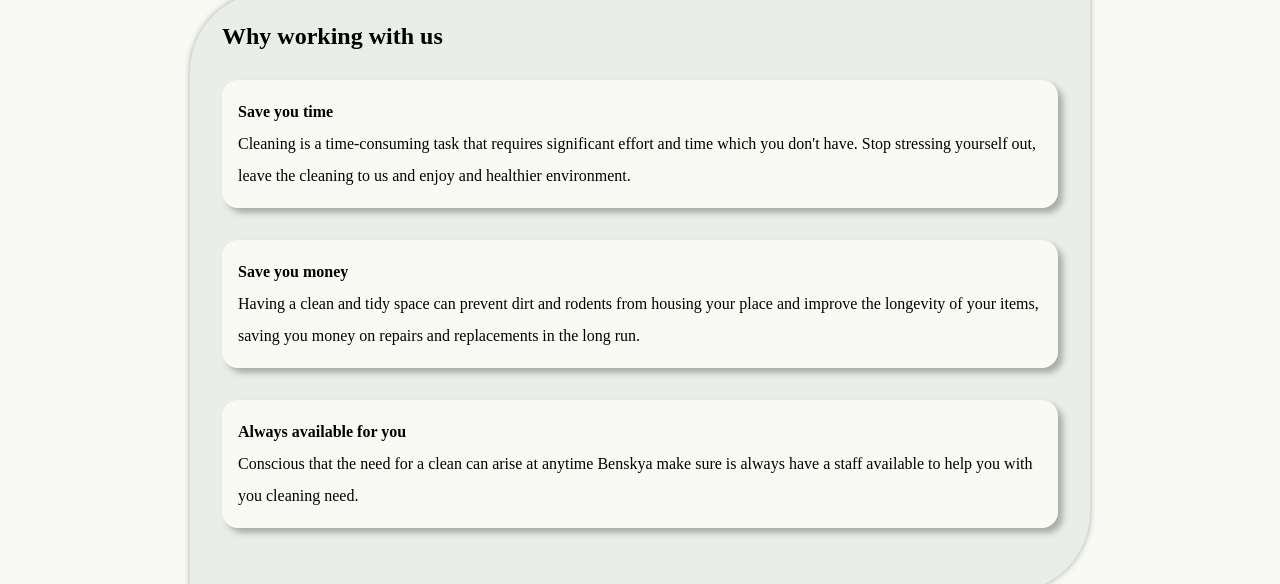
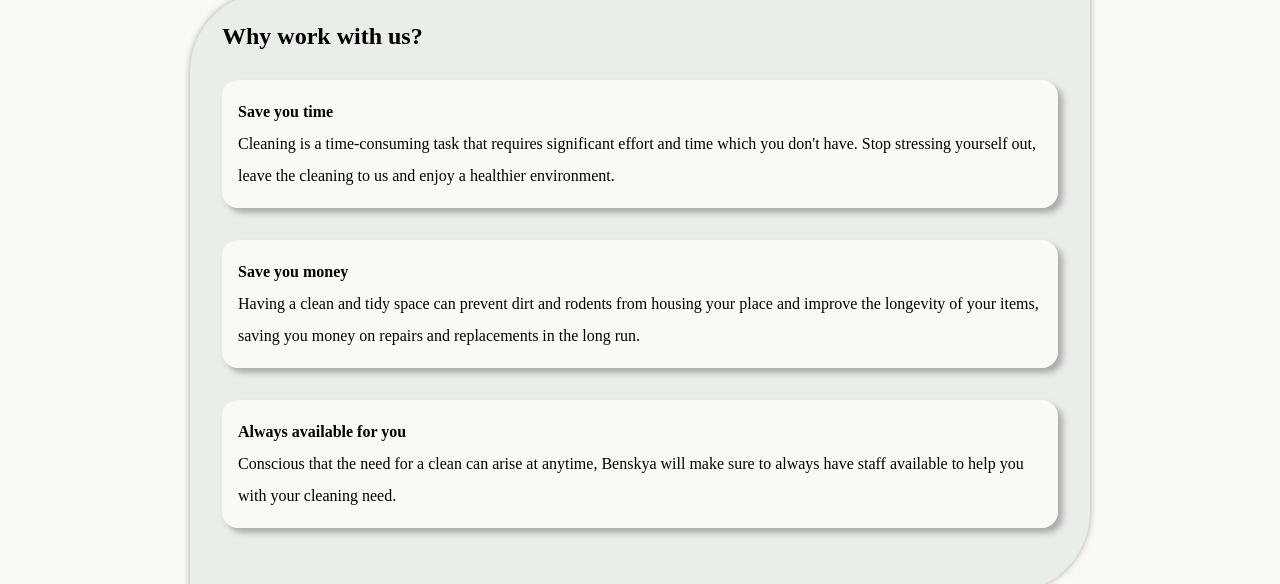
Before and after one commit to vegatch/cleaningFrontend, a React (Create React App) app: page / in a window 1280 px wide. Shown: the part 573-1157 px from the top of the page. Built offline with nearby package versions, Linux system fonts and the light colour scheme; no server answers.

Commit message:
fixing  typos

```diff
--- a/public/index.html
+++ b/public/index.html
@@ -7,7 +7,7 @@
     <meta name="theme-color" content="#000000" />
     <meta
       name="Description"
-      content="Benskya Cleaning Services is a new player in the cleaning business with new concept and technology. We offer our cleaning service to small offices, private homes and apartments alike in Indianapolis and surrounding cities.  "
+      content="Benskya Cleaning Services is a new player in the cleaning industry in Indianapolis and surrounding cities (Greenwood, Plainfield, Brownsburg, Carmel, Fishers, Franklin, Whiteland and Beach Grove). We offer home or residential cleaning, apartment cleaning, commercial cleaning to small businesses.  "
     />
     <!-- <link rel="apple-touch-icon" href="%PUBLIC_URL%/logo192.png" /> -->
     <!--
--- a/src/CSS/faq.css
+++ b/src/CSS/faq.css
@@ -1,4 +1,6 @@
 .faq-page-container h2{
     text-align: center;
-
+    /* font-size: 1.4rem;
+    margin-bottom: 1rem;
+    font-weight: bol; */
 }
--- a/src/components/FAQ/Faq.jsx
+++ b/src/components/FAQ/Faq.jsx
@@ -139,7 +139,7 @@ const Faq = () => {
                 "question":`Who are your cleaners?`,
                 "answer": `
                 Benskya's cleaners are professional cleaners with extensive experience.
-                Every cleaner is hand pick selected after result of their background
+                Every cleaner is hand picked after result of their background
                 `
             },
             {
@@ -243,7 +243,7 @@ const Faq = () => {
           }, [category]);
 
     return (
-        <div className="section-container">
+        <div className="sectionContainer">
             <div className="faq-outer-container">
                 <div className="faq-wrapper">
 
--- a/src/components/FAQ/faq.css
+++ b/src/components/FAQ/faq.css
@@ -1,7 +1,7 @@
-.section-container{
+/* .section-container{
     margin-block:2rem ;
     border: none;
-}
+} */
 
 .faq-outer-container{
      max-width: 840px;
@@ -90,8 +90,6 @@
 
 .faq-answer-container{
     padding-inline: 1rem;
-    /* border-left: .01rem solid darkgray;
-    border-right: .01rem solid darkgray; */
     margin: 0;
 
 }
@@ -102,7 +100,6 @@
     margin: 2rem auto;
     width: 100%;
     border: .01rem solid darkgray;
-    /* box-shadow:  0 0 .4rem var(--darkgray-line); */
     padding-block: 2rem;
     border-radius: 1rem;
 }
--- a/src/components/WorkWithUs/work.css
+++ b/src/components/WorkWithUs/work.css
@@ -8,10 +8,11 @@
 .section-container{
     box-shadow: 0.3rem 0.3rem .4rem var(--darkgray-line);
     background-color: var(--bg-color-pages);
-    /* padding-block: .5rem; */
     border:none;
     outline: none;
     border-radius: 1rem;
+    margin-block:2rem ;
+
 }
 
 
--- a/src/pages/Home.jsx
+++ b/src/pages/Home.jsx
@@ -18,7 +18,7 @@ const Home = () => {
     const intro = `
     Cleaning is a time consuming task and can be very challenging for many because of the constant kneeling
     and bending. Cleaning can also put a massive pressure on your joints and your back. Get your life and
-    freedom back. Let's Benskya do this strenous job for you.
+    freedom back. Let's Benskya do this strenuous job for you.
     `
 
     const imgdesc = 'cleaning picture'
@@ -30,7 +30,7 @@ const Home = () => {
             titleDesc:`
             Cleaning is a time-consuming task that requires significant effort and time
             which you don't have. Stop stressing yourself out, leave the cleaning to us
-            and enjoy and healthier environment.
+            and enjoy a healthier environment.
             `,
 
         },
@@ -48,9 +48,9 @@ const Home = () => {
             id:3,
             title:'Always available for you',
             titleDesc:`
-            Conscious that the need for a clean can arise at anytime
-            Benskya make sure is always have a staff available to help
-            you with you cleaning need.
+            Conscious that the need for a clean can arise at anytime,
+            Benskya will make sure to always have  staff available to help
+            you with your cleaning need.
             `,
 
         },
@@ -72,7 +72,7 @@ const Home = () => {
             {/* People I work with */}
             <div className="content-container">
                 <div className="benefit-section">
-                    <h2>Why working with us</h2>
+                    <h2>Why work with us?</h2>
                     {
                         workBenefit.map((benefit) =>{
                             return <Work
```
